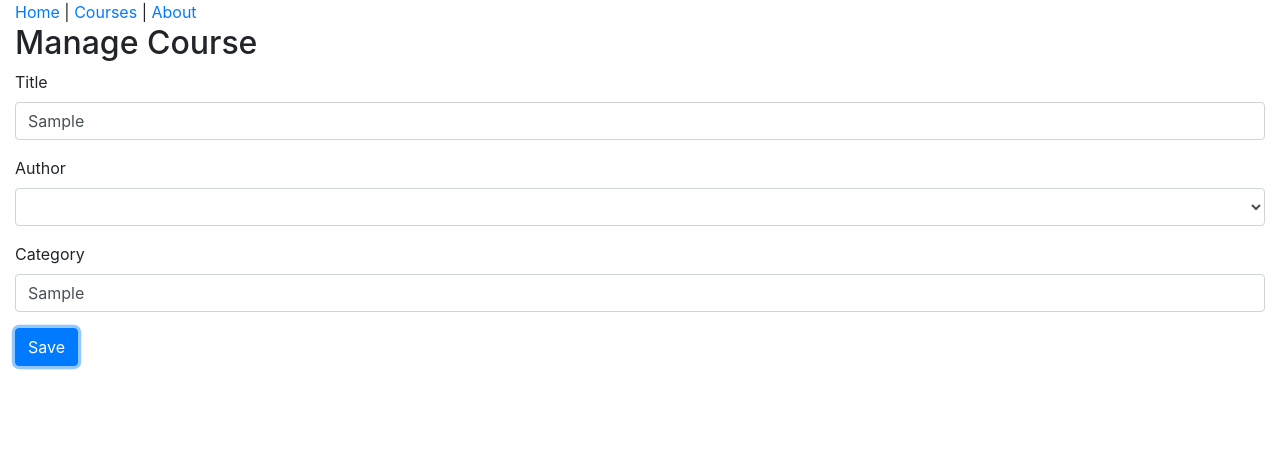
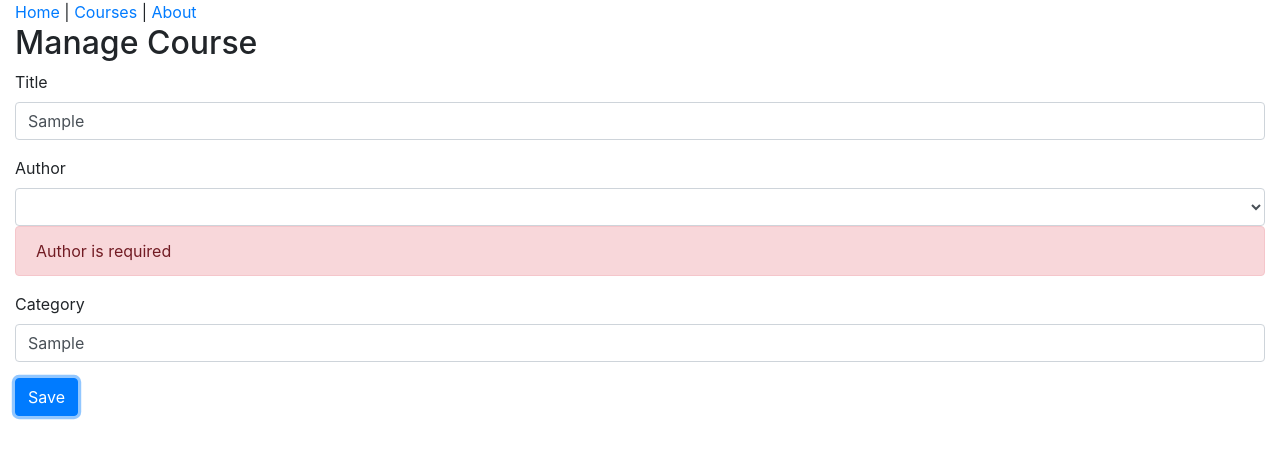
Before and after one commit to Ankanmook/React-Flux, a React (Create React App) app: page /course in a window 1280 px wide. Both pictures are taken after typing "Sample", "Sample" into the empty fields and a click on the input "Save". Shown: the top 458 px of the page. Built offline with nearby package versions, Linux system fonts and the light colour scheme; no server answers.

Commit message:
error validation added

```diff
--- a/src/components/CourseForm.tsx
+++ b/src/components/CourseForm.tsx
@@ -10,6 +10,7 @@
         onChange={props.onChange}
         name="title"
         value={props.course.title}
+        error={props.errors.title}
       />
 
       <div className="form-group">
@@ -27,6 +28,9 @@
             <option value="2">Scott Allen</option>
           </select>
         </div>
+        {props.errors.authorId && (
+          <div className="alert alert-danger">{props.errors.authorId}</div>
+        )}
       </div>
 
       <TextInput
@@ -35,6 +39,7 @@
         onChange={props.onChange}
         name="category"
         value={props.course.category}
+        error={props.errors.category}
       />
       <input type="submit" value="Save" className="btn btn-primary" />
     </form>
--- a/src/components/ManageCoursePage.tsx
+++ b/src/components/ManageCoursePage.tsx
@@ -5,6 +5,8 @@
 import { toast } from "react-toastify";
 
 const ManageCoursePage = (props: any) => {
+  const [errors, setErrors] = useState({});
+
   const [course, setCourse] = useState({
     id: null,
     slug: "",
@@ -29,8 +31,23 @@
     });
   }
 
+  function formIsValid() {
+    const _errors: any = {};
+
+    if (!course.title) _errors.title = "Title is required";
+    if (!course.authorId) _errors.authorId = "Author is required";
+    if (!course.category) _errors.category = "Category is required";
+
+    setErrors(_errors);
+    //Form is valid if object has no properties
+    return Object.keys(_errors).length === 0;
+  }
+
   function handleSubmit(event: any) {
     event.preventDefault();
+
+    if (!formIsValid()) return;
+
     courseApi.saveCourse(course).then(() => {
       props.history.push("/courses");
       toast.success("Course Saved");
@@ -43,6 +60,7 @@
       <Prompt when={true} message="Are your sure you want to leave?" />
       {props.match.params.slug}
       <CourseForm
+        errors={errors}
         course={course}
         onChange={handleChange}
         onSubmit={handleSubmit}
```
